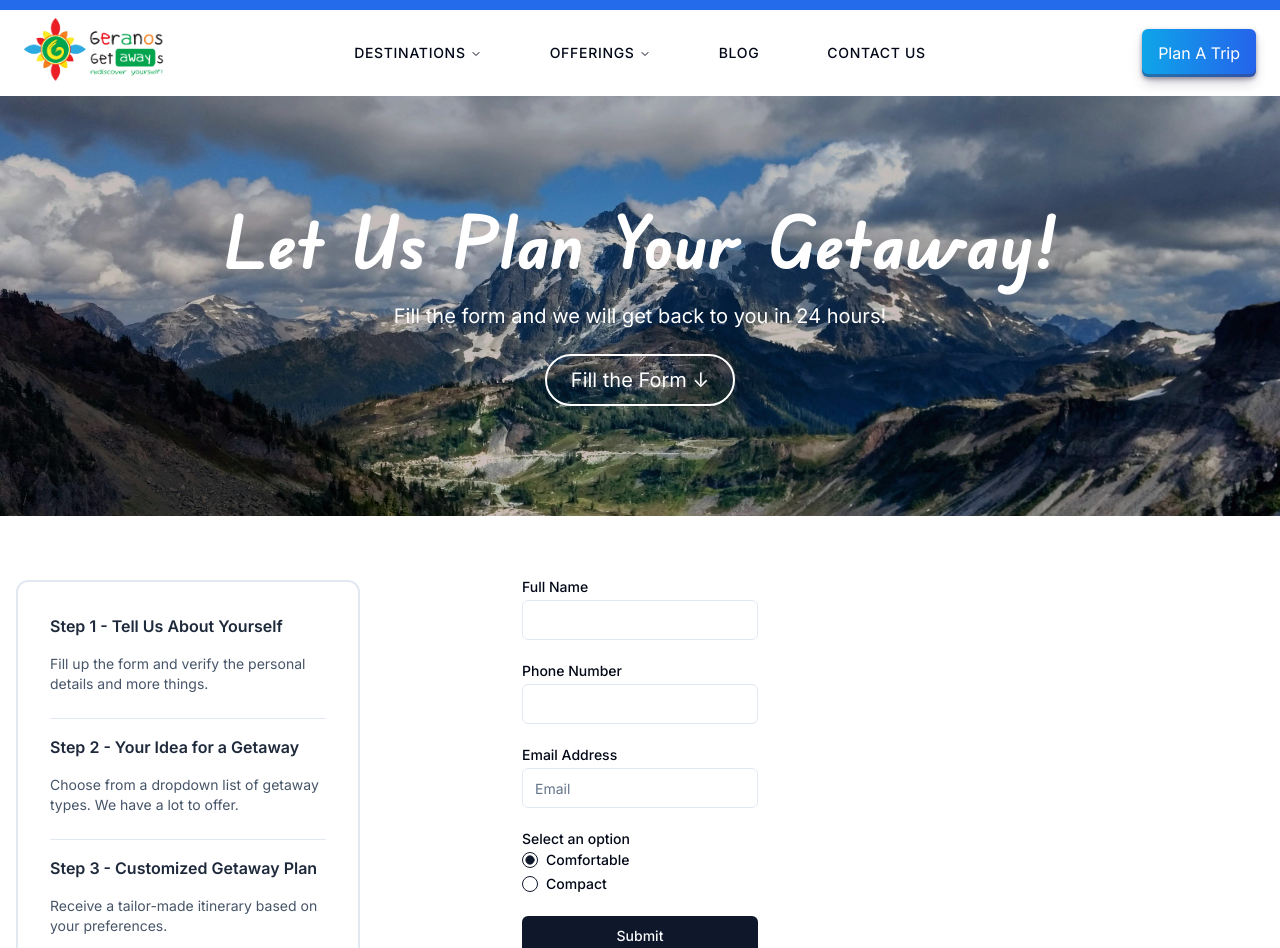
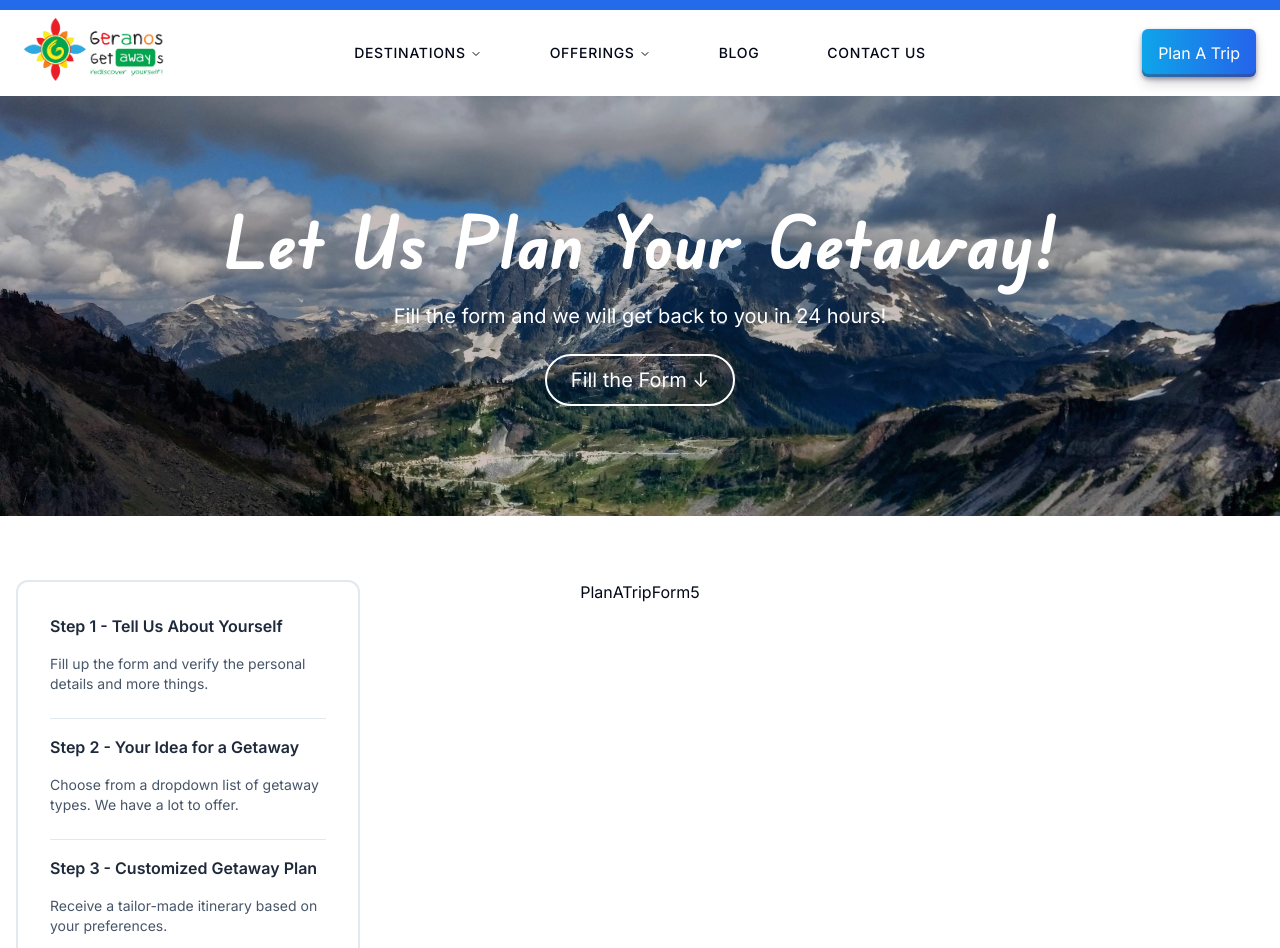
Before and after one commit to TheHypedge/geranos, a Next.js app: page /plan-a-trip in a window 1280 px wide. Shown: the top 948 px of the page. Built offline with nearby package versions, Linux system fonts and the light colour scheme.

Commit message:
changes
changes

```diff
--- a/src/app/plan-a-trip/PlanATripForm5.tsx
+++ b/src/app/plan-a-trip/PlanATripForm5.tsx
@@ -1,134 +1,9 @@
-"use client";
-
-import React, { useState } from "react";
-import { Input } from "@/components/ui/input";
-import { Label } from "@/components/ui/label";
-import { Button } from "@/components/ui/button";
-import { RadioGroup, RadioGroupItem } from "@/components/ui/radio-group"
-
+import React from 'react'
 
 const PlanATripForm5 = () => {
-  const [fullName, setFullName] = useState<string>("");
-  const [phoneNo, setPhoneNo] = useState<string>(""); // Change to string for consistency
-  const [emailId, setEmailId] = useState<string>("");
-  const [preMOC, setPreMOC] = useState<string>("comfortable");
+  return (
+    <div>PlanATripForm5</div>
+  )
+}
 
-  const handleOptionChange = (event: React.ChangeEvent<HTMLInputElement>) => {
-    setPreMOC(event.target.value);
-  };
-
-  const handleFormSubmit = async (e: React.FormEvent) => {
-    e.preventDefault();
-
-    const formData = {
-
-
-
-
-
-
-      fullName,
-      phoneNo,
-      emailAddress: emailId,
-      metOfComm: preMOC,
-    };
-
-    console.log("Form Data:", formData); // Log form data for debugging
-
-    try {
-      const response = await fetch("/api/newlead", {
-        method: "POST",
-        headers: {
-          "Content-Type": "application/json",
-        },
-        body: JSON.stringify(formData),
-      });
-
-      if (!response.ok) {
-        console.error("Failed to submit form data");
-        return;
-      }
-
-      console.log("Form submitted successfully");
-      // Handle success (e.g., clear form, show success message, etc.)
-    } catch (error) {
-      console.error("Error submitting form:", error);
-    }
-  };
-
-  return (
-    <div>
-      <form onSubmit={handleFormSubmit} className="flex flex-col gap-6">
-        <div className="grid w-full items-center gap-1.5">
-          <Label htmlFor="fullName">Full Name</Label>
-          <Input
-            type="text"
-            value={fullName}
-            onChange={(e) => setFullName(e.target.value)}
-            id="fullName"
-            placeholder=""
-          />
-        </div>
-
-        <div className="grid w-full items-center gap-1.5">
-          <Label htmlFor="phoneNo">Phone Number</Label>
-          <Input
-            type="text" // Changed to "text" for better handling of input
-            value={phoneNo}
-            onChange={(e) => setPhoneNo(e.target.value)}
-            id="phoneNo"
-            placeholder=""
-          />
-        </div>
-
-        <div className="grid w-full items-center gap-1.5">
-          <Label htmlFor="email">Email Address</Label>
-          <Input
-            type="email"
-            value={emailId}
-            onChange={(e) => setEmailId(e.target.value)}
-            id="email"
-            placeholder="Email"
-          />
-        </div>
-
-        <div className="grid w-full items-center gap-1.5">
-          <Label>Select an option</Label>
-
-          <RadioGroup defaultValue="comfortable">
-
-          <div className="flex items-center space-x-2">
-            <RadioGroupItem
-              id="comfortable"
-              name="preMOC"
-              value="comfortable"
-              checked={preMOC === "comfortable"}
-              onChange={handleOptionChange}
-            />
-            <Label htmlFor="comfortable">Comfortable</Label>
-          </div>
-
-
-          <div className="flex items-center space-x-2">
-            <RadioGroupItem
-              id="compact"
-              name="preMOC"
-              value="compact"
-              checked={preMOC === "compact"}
-              onChange={handleOptionChange}
-            />
-            <Label htmlFor="compact">Compact</Label>
-          </div>
-
-
-          </RadioGroup>
-
-        </div>
-
-        <Button type="submit">Submit</Button>
-      </form>
-    </div>
-  );
-};
-
-export default PlanATripForm5;
+export default PlanATripForm5
```
